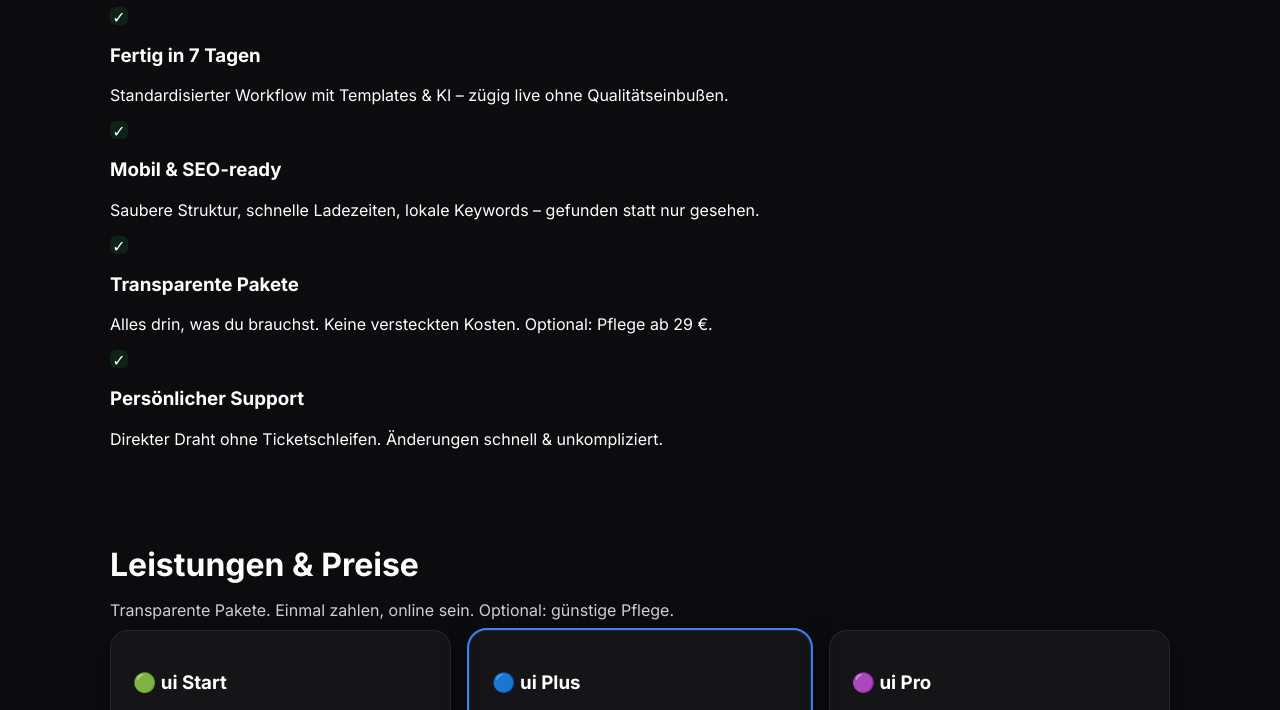
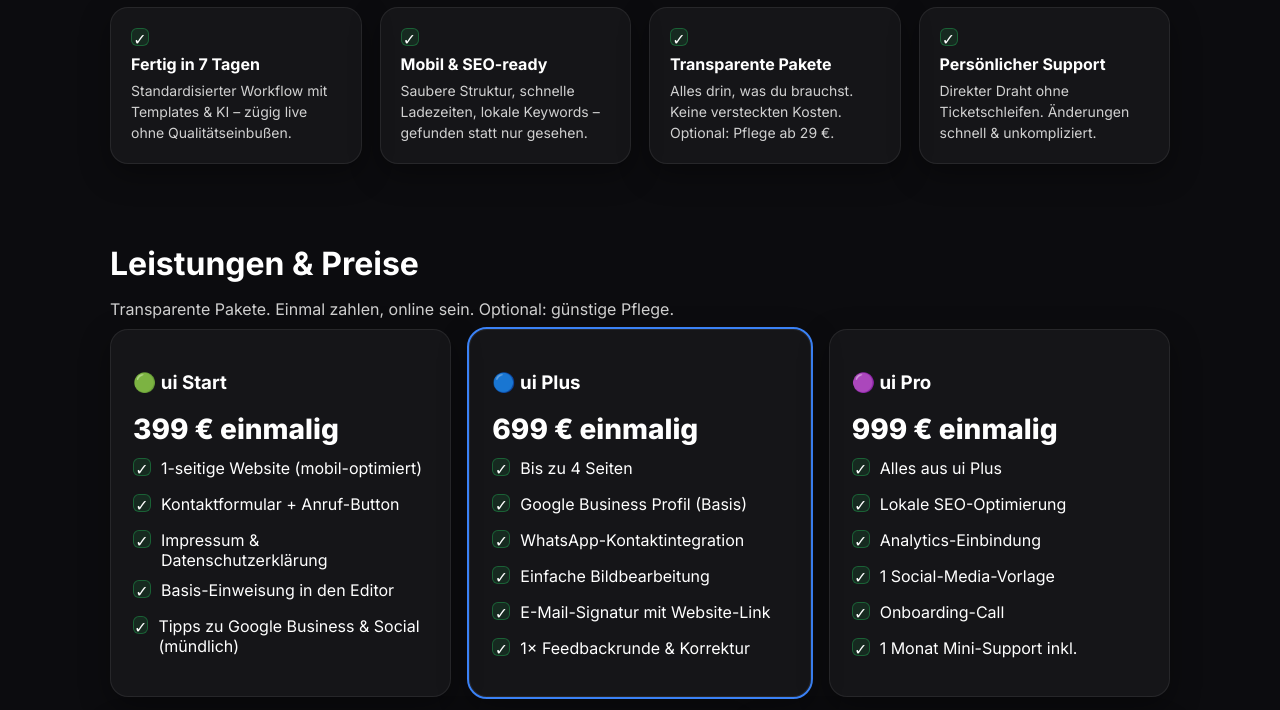
Before and after one commit to SnowyWare-123/uigency-site, a plain HTML site: page index.html in a window 1280 px wide. Shown: the part 597-1307 px from the top of the page. Drawn offline with Linux system fonts and the light colour scheme.

Commit message:
Update style.css

```diff
--- a/style.css
+++ b/style.css
@@ -92,3 +92,35 @@ footer{padding:40px 0;color:var(--muted)}
   h1{font-size:26px;}
   .btn{padding:10px 12px;border-radius:12px;}
 }
+/* === Warum UIgency (Features) === */
+.features{display:grid;gap:18px}
+@media(min-width:900px){
+  .features{grid-template-columns:repeat(4,1fr)}
+}
+.feat{
+  background:rgba(255,255,255,.04);
+  border:1px solid rgba(255,255,255,.08);
+  border-radius:18px;
+  padding:20px;
+  box-shadow:var(--shadow);
+  transition:transform .25s ease, box-shadow .25s ease, background .25s ease, border-color .25s ease;
+}
+.feat h3{margin:6px 0 6px;font-size:16px}
+.feat p{margin:0;color:var(--muted);font-size:14px;line-height:1.5}
+.check{
+  width:18px;height:18px;border-radius:6px;
+  background:rgba(34,197,94,.12);
+  display:grid;place-items:center;
+  border:1px solid rgba(34,197,94,.35);
+  margin-bottom:8px;
+}
+
+/* Subtile Hover-Interaktion für Features */
+.feat:hover{
+  transform:translateY(-6px);
+  box-shadow:0 14px 30px rgba(0,0,0,.45);
+  border:1px solid transparent;
+  background:
+    linear-gradient(var(--panel), var(--panel)) padding-box,
+    linear-gradient(135deg, var(--brand), #a459ed) border-box;
+}
```
